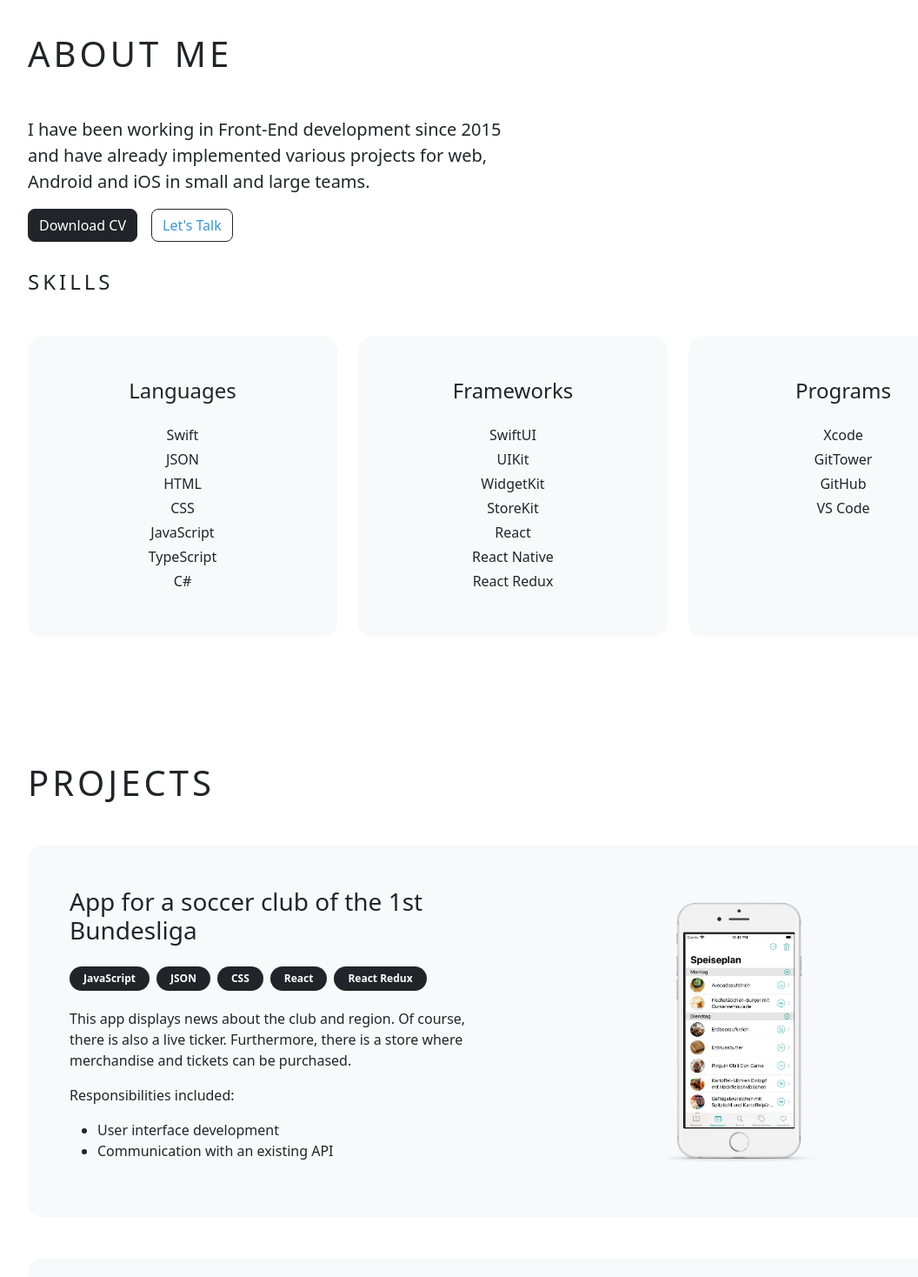
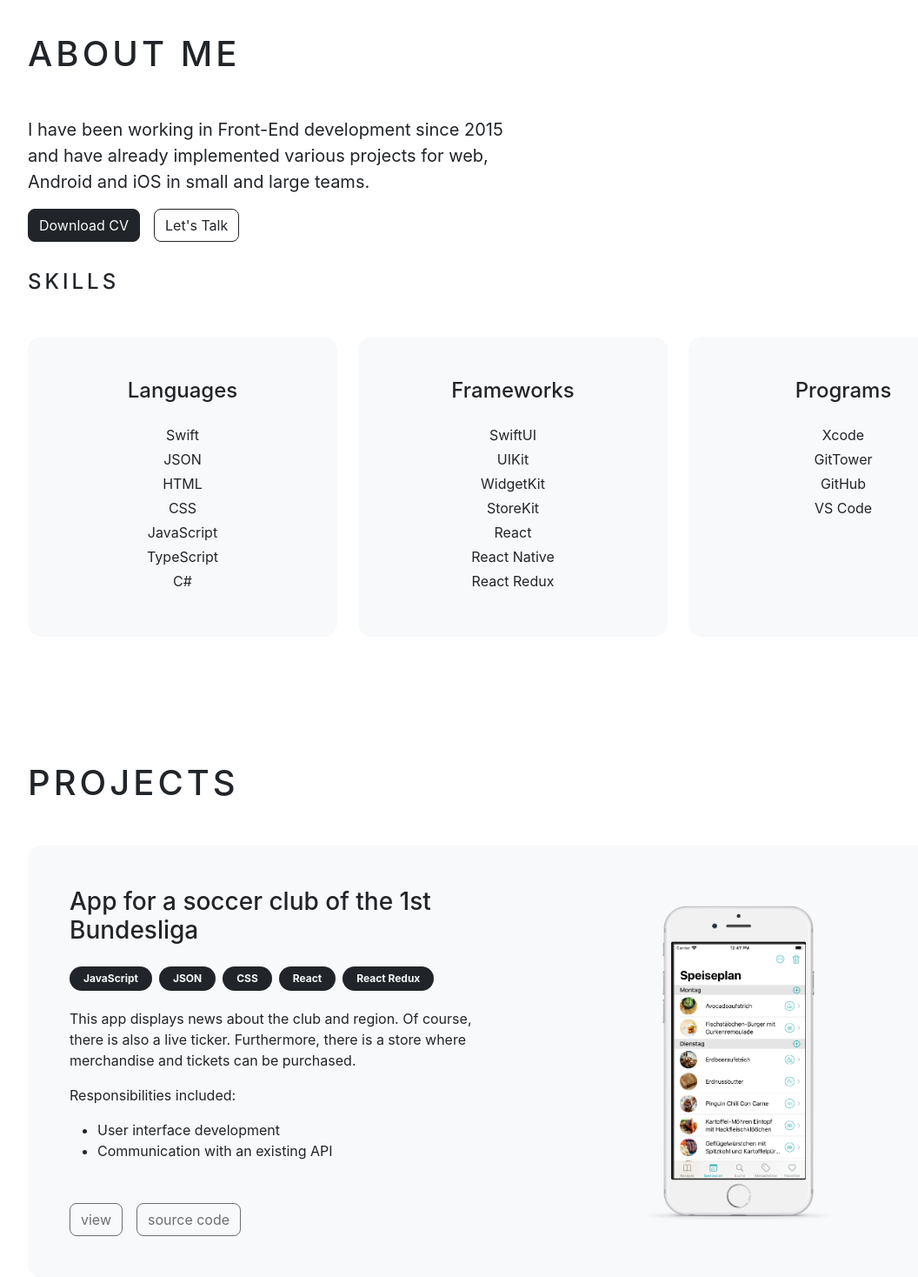
Before and after one commit to Hebrasco/hebrasco.github.io, a React (Create React App) app: page /#/ in a window 1280 px wide. Shown: the part 802-2270 px from the top of the page at 87% size, without its empty margins (50-1106 px from the left). Built offline with nearby package versions, Linux system fonts and the light colour scheme.

Commit message:
Refactor darkmode

```diff
--- a/src/bootstrap-overrides.css
+++ b/src/bootstrap-overrides.css
@@ -19,3 +19,28 @@ img.rounded {
 .btn {
   border-radius: 0.5rem;
 }
+
+.bg-light {
+  background-color: var(--accentColor) !important;
+}
+
+.bg-dark,
+.btn-dark {
+  background-color: var(--primaryTextColor) !important;
+  color: var(--primaryTextColor) !important;
+}
+
+.btn,
+.badge {
+  color: var(--secondaryTextColor) !important;
+}
+
+.btn-outline-dark {
+  border-color: var(--primaryBorderColor) !important;
+  color: var(--primaryTextColor) !important;
+}
+
+.navbar-light .navbar-brand,
+.navbar-light .navbar-nav .nav-link {
+  color: var(--primaryTextColor) !important;
+}
--- a/src/common/ExternalLink/ExternalLink.tsx
+++ b/src/common/ExternalLink/ExternalLink.tsx
@@ -1,14 +1,15 @@
 import React, { ReactElement } from 'react'
-import { renderChildren } from 'utils/helpers'
+import { conditionalStyle, renderChildren } from 'utils/helpers'
 
 import './ExternalLink.css'
 
 interface Props {
-  children: ReactElement | ReactElement[]
+  children: ReactElement | ReactElement[] | string
   to: string
   className?: string
   fullWidth?: boolean
   navLink?: boolean
+  button?: boolean
 }
 
 export default function ExternalLink({
@@ -17,6 +18,7 @@ export default function ExternalLink({
   className = '',
   fullWidth = true,
   navLink = false,
+  button = false,
 }: Props) {
   return (
     <a
@@ -24,8 +26,10 @@ export default function ExternalLink({
       target="_blank"
       rel="noopener noreferrer"
       className={`text-decoration-none
-      ${navLink && 'nav-item nav-link'}
-      ${!fullWidth && 'external-account-link'} ${className}`}
+      ${conditionalStyle(navLink, 'nav-item nav-link')}
+      ${conditionalStyle(!fullWidth, 'external-account-link')}
+      ${conditionalStyle(button, 'btn')}
+      ${className}`}
     >
       {renderChildren(children)}
     </a>
--- a/src/common/Link/Link.tsx
+++ b/src/common/Link/Link.tsx
@@ -1,5 +1,6 @@
 import React from 'react'
 import { HashLink } from 'react-router-hash-link'
+import { conditionalStyle } from 'utils/helpers'
 
 interface Props {
   to: string
@@ -20,9 +21,10 @@ export default function Link({
     <HashLink
       to={to}
       smooth
-      className={`${navItem && 'nav-item nav-link'} ${
-        button && 'btn mx-3'
-      } text-decoration-none ${className && className}`}
+      className={`
+      ${conditionalStyle(navItem, 'nav-item nav-link')}
+      ${conditionalStyle(button, 'btn')}
+      text-decoration-none ${className}`}
     >
       {label}
     </HashLink>
--- a/src/components/App/App.css
+++ b/src/components/App/App.css
@@ -2,8 +2,15 @@
   color-scheme: light dark;
   --navbarHeight: 56px;
 
-  --primaryColor: #3498db;
-  --secondaryColor: #2c3e50;
+  --primaryColor: #ffffff;
+  --secondaryColor: #000000;
+  --accentColor: rgb(248, 249, 250);
+
+  --primaryTextColor: rgb(33, 37, 41);
+  --secondaryTextColor: rgb(248, 249, 250);
+
+  --primaryBorderColor: var(--primaryTextColor);
+  --secondaryBorderColor: var(--secondaryTextColor);
 
   --titleFontSize: 10vmin;
   --subTitleFontSize: 4vmin;
@@ -25,10 +32,20 @@ body {
     sans-serif;
   -webkit-font-smoothing: antialiased;
   -moz-osx-font-smoothing: grayscale;
+
+  background-color: var(--primaryColor) !important;
 }
 
+h1,
+h2,
+h3,
+h4,
+h5,
+h6,
+p,
+div,
 a {
-  color: var(--primaryColor) !important;
+  color: var(--primaryTextColor) !important;
 }
 
 .navbar-spacer {
--- a/src/components/App/App.tsx
+++ b/src/components/App/App.tsx
@@ -1,6 +1,6 @@
 import React from 'react'
+import 'bootstrap/dist/css/bootstrap.min.css'
 import './App.css'
-import 'bootstrap/dist/css/bootstrap.min.css'
 import { HashRouter as Router, Route, Routes } from 'react-router-dom'
 import { ROUTES } from 'constants/Routes'
 import NavBar from '../NavBar/NavBar'
--- a/src/components/Home/components/Projects/components/ProjectPreview/ProjectPreview.tsx
+++ b/src/components/Home/components/Projects/components/ProjectPreview/ProjectPreview.tsx
@@ -1,6 +1,6 @@
 import ProjectModel from 'models/ProjectModel'
 import React from 'react'
-import { Badge, Col, Image, Row } from 'react-bootstrap'
+import { Badge, Button, Col, Image, Row } from 'react-bootstrap'
 import BlankIcon from 'assets/icons/blank_icon.svg'
 import ExternalLink from 'common/ExternalLink/ExternalLink'
 import DeviceFrame, { DEVICE_TYPES } from 'common/DeviceFrame/DeviceFrame'
@@ -19,6 +19,34 @@ export default function ProjectPreview({ project }: Props) {
       <Badge pill bg="dark" className="py-2 px-3 mb-3">
         {skill.name}
       </Badge>
+    )
+  }
+
+  function Action({
+    to,
+    label,
+    className = '',
+  }: {
+    to: string | undefined
+    label: string
+    className?: string
+  }): JSX.Element {
+    if (to) {
+      return (
+        <ExternalLink
+          button
+          to={to}
+          className={`btn-outline-dark ${className}`}
+        >
+          {label}
+        </ExternalLink>
+      )
+    }
+
+    return (
+      <Button variant="outline-dark" disabled className={className}>
+        {label}
+      </Button>
     )
   }
 
@@ -54,19 +82,13 @@ export default function ProjectPreview({ project }: Props) {
                   )
                 })}
               </ul>
-              <div>
-                {project.onlineURL && (
-                  <ExternalLink to={project.onlineURL}>
-                    <p className="text-primary">view</p>
-                  </ExternalLink>
-                )}
-              </div>
-              <div>
-                {project.sourceURL && (
-                  <ExternalLink to={project.sourceURL}>
-                    <p className="text-primary">source code</p>
-                  </ExternalLink>
-                )}
+              <div className="mt-5">
+                <Action to={project.onlineURL} label="view" className="m-0" />
+                <Action
+                  to={project.sourceURL}
+                  label="source code"
+                  className="ms-3"
+                />
               </div>
             </Col>
             <Col>
@@ -78,7 +100,7 @@ export default function ProjectPreview({ project }: Props) {
           src={project.image}
           width="100%"
           rounded
-          className={`${isBlankIcon ? 'invertDark' : null}`}
+          className={`${isBlankIcon ? 'invertedColor' : null}`}
         /> */}
             </Col>
           </Row>
--- a/src/components/NavBar/NavBar.tsx
+++ b/src/components/NavBar/NavBar.tsx
@@ -32,7 +32,7 @@ export default function NavBar(): JSX.Element {
               fullWidth={false}
               navLink
             >
-              <Image src={gitHubLogo} className="invertDark" />
+              <Image src={gitHubLogo} className="invertedColor" />
             </ExternalLink>
           </Nav>
         </Navbar.Collapse>
--- a/src/constants/Projects.ts
+++ b/src/constants/Projects.ts
@@ -80,6 +80,7 @@ export const PROJECTS: Project[] = [
     ],
     [LANGUAGES.swift, LANGUAGES.json],
     [FRAMEWORKS.ios.ios, FRAMEWORKS.ios.swiftUI, FRAMEWORKS.ios.coreData],
+    undefined,
     'https://github.com/Hebrasco/recipe_app'
   ),
 ]
--- a/src/dark-mode-overrides.css
+++ b/src/dark-mode-overrides.css
@@ -1,56 +1,18 @@
 @media (prefers-color-scheme: dark) {
-  body {
-    background-color: black !important;
+  :root {
+    --primaryColor: #000000;
+    --secondaryColor: #ffffff;
+    --accentColor: #0f0f0f;
+
+    --primaryTextColor: rgb(248, 249, 250);
+    --secondaryTextColor: rgb(33, 37, 41);
+
+    --primaryBorderColor: var(--primaryTextColor);
+    --secondaryBorderColor: var(--secondaryTextColor);
   }
 
-  .bg-light {
-    background-color: #0f0f0f !important;
-  }
-
-  .bg-dark,
-  .btn-dark {
-    background-color: white !important;
-    color: black !important;
-  }
-
-  .btn-outline-dark {
-    border-color: white !important;
-    color: white !important;
-  }
-
-  .card-footer {
-    background-color: #1b1b1b;
-  }
-
-  .card,
-  .list-group-item {
-    background-color: #1f1f1f;
-  }
-
-  .list-group-item {
-    border: 1px solid #2f2f2f;
-  }
-
-  h1,
-  h2,
-  h3,
-  h4,
-  h5,
-  h6,
-  p,
-  div,
-  a,
-  .navbar-light .navbar-brand,
-  .navbar-light .navbar-nav .nav-link {
-    color: white !important;
-  }
-
-  img.invertDark,
+  img.invertedColor,
   .navbar-light .navbar-toggler-icon {
     filter: invert(1);
   }
-
-  .shadow {
-    box-shadow: 0 0.5rem 1rem rgba(255, 255, 255, 0.075) !important;
-  }
 }
--- a/src/utils/helpers.ts
+++ b/src/utils/helpers.ts
@@ -4,7 +4,7 @@ export function conditionalStyle(show: boolean, value: string): string {
 }
 
 export function renderChildren(
-  children: ReactElement | ReactElement[]
-): ReactElement | ReactElement[] {
+  children: ReactElement | ReactElement[] | string
+): ReactElement | ReactElement[] | string {
   return Array.isArray(children) ? children.map((child) => child) : children
 }
```
